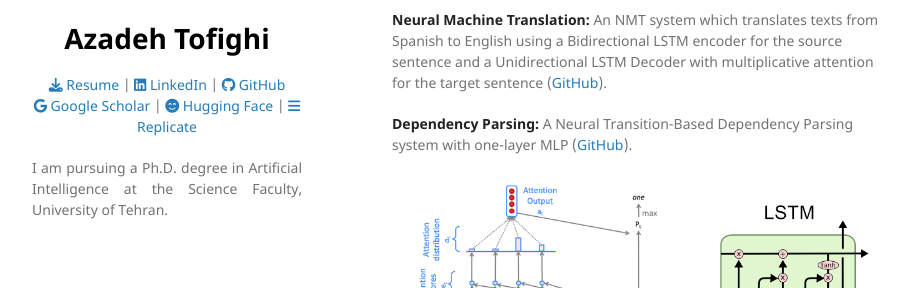
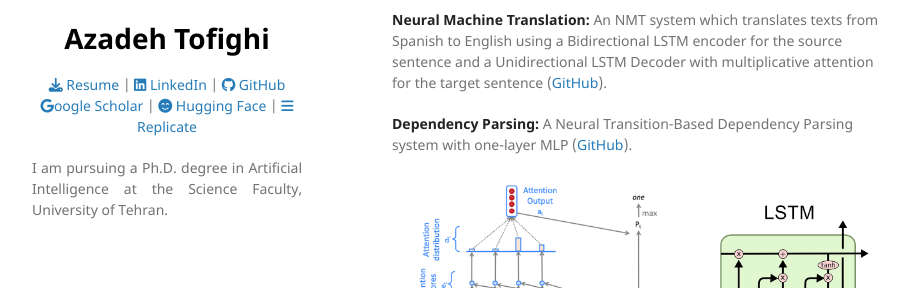
Before and after one commit to aztofighi/aztofighi.github.io, a Jekyll site: the page built from index.md, in a window 1280 px wide. Shown: the part 330-618 px from the top of the page, without its empty margins (178-1101 px from the left). Built offline with Jekyll 4.4.1, drawn with Linux system fonts in a browser that asks for light colours; our own code applies the rules of GitHub Pages for plain Markdown files.

Commit message:
Update _config.yml

```diff
--- a/_config.yml
+++ b/_config.yml
@@ -7,7 +7,7 @@ description:
   <a href="https://docs.google.com/document/d/1h0ODSjBtmwJlAEiUWkZh4b6u18Pi4_IS8xpFunYbZ7M/export?format=pdf"> <i class="fa-solid fa-download"></i> Resume </a> |
   <a href="https://www.linkedin.com/in/aztofighi/"><i class="fa-brands fa-linkedin"></i> LinkedIn </a> |
   <a href="https://github.com/aztofighi"><i class="fa-brands fa-github"></i> GitHub </a> <br>
-  <a href="https://scholar.google.com/citations?user=1t44pi0AAAAJ&hl=en"><i class="fa-brands fa-google"></i> Google Scholar </a> |
+  <a href="https://scholar.google.com/citations?user=1t44pi0AAAAJ&hl=en"><i class="fa-brands fa-google"></i>oogle Scholar </a> |
   <a href="https://huggingface.co/Azadeh"><i class="fa-solid fa-face-smile-beam"></i> Hugging Face </a> |
   <a href="https://replicate.com/aztofighi"><i class="fa-solid fa-bars"></i> Replicate </a>
 
```
